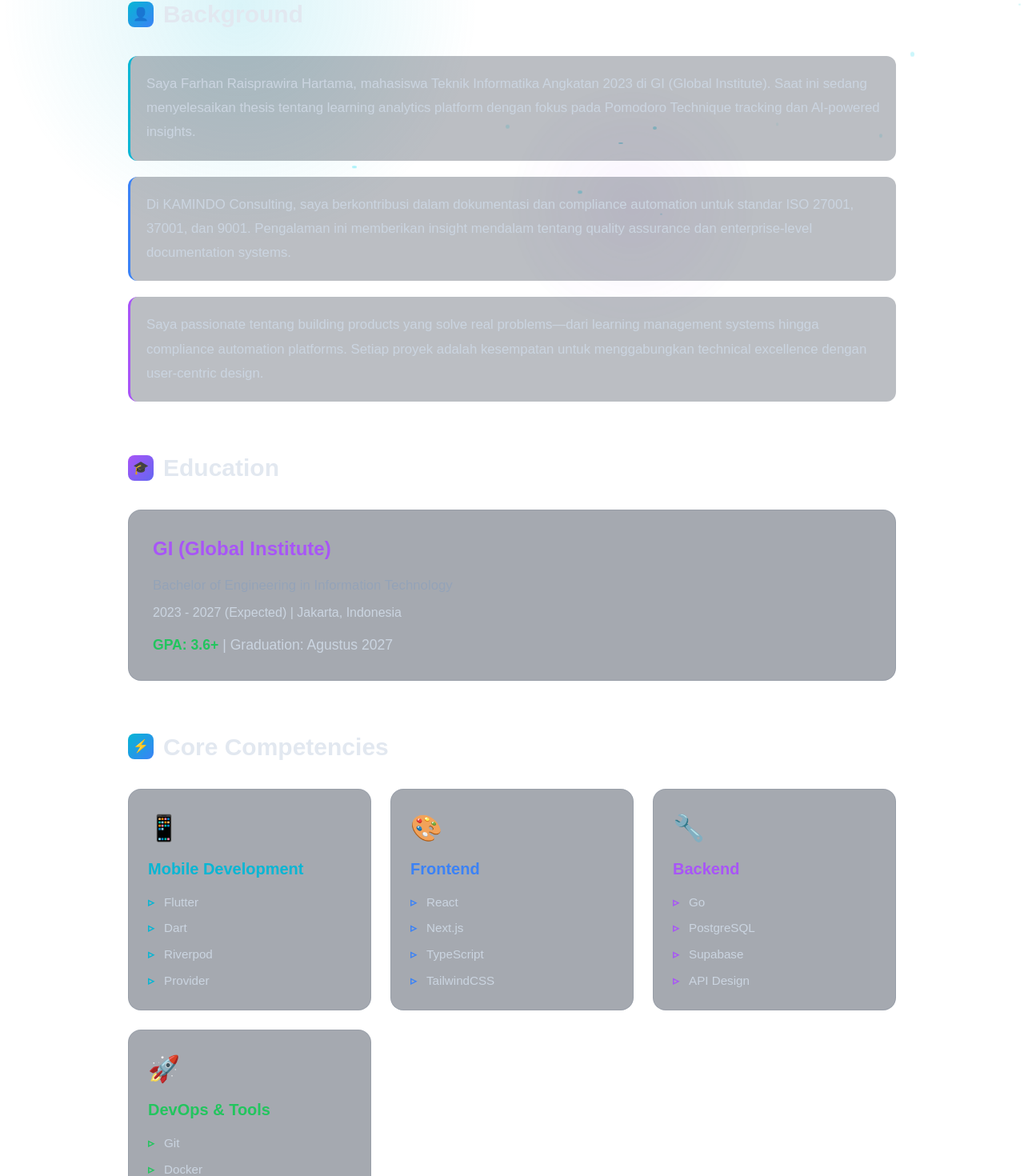
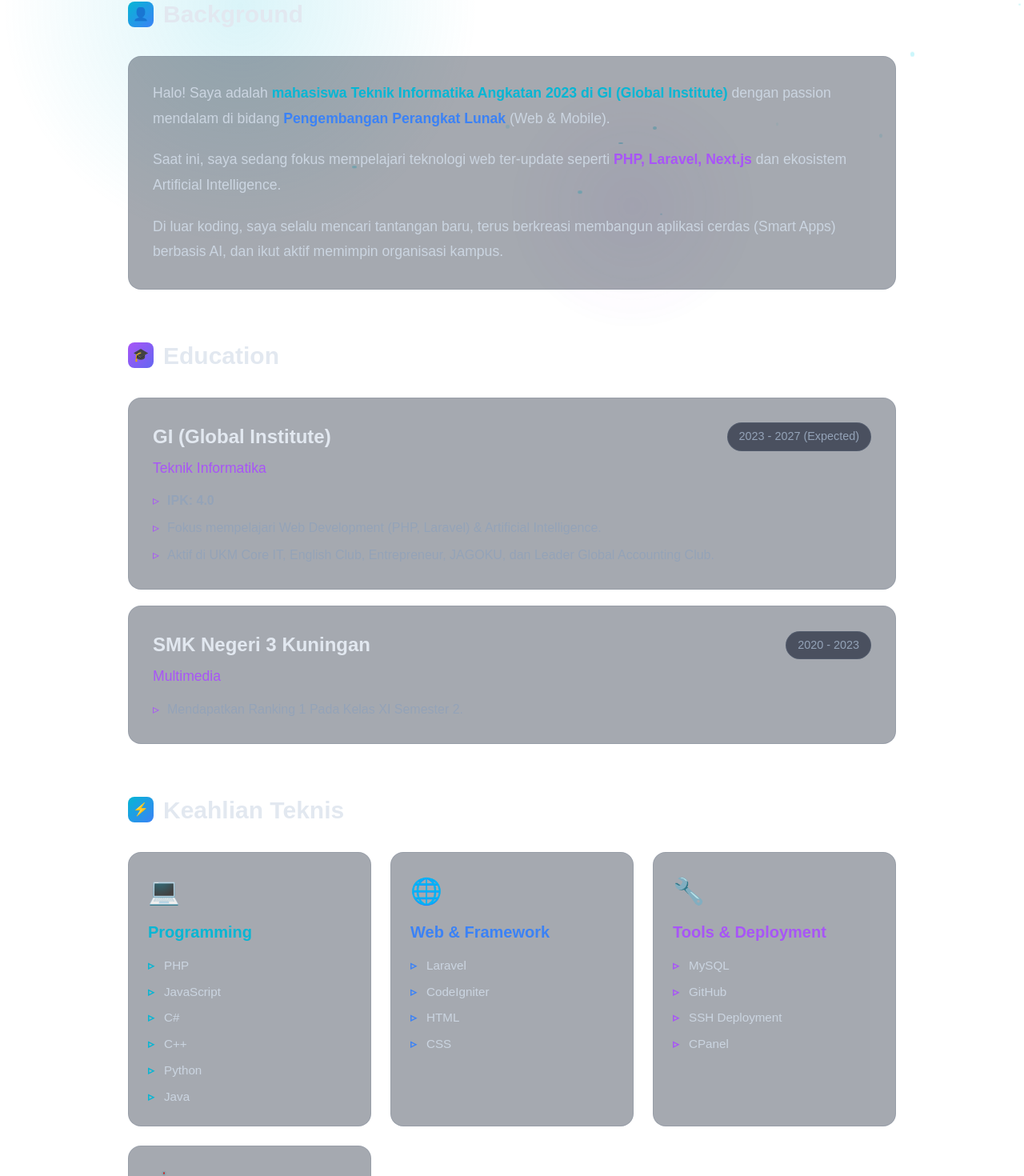
Before and after one commit to Hartamatamatama/portfolio_farhan, a Next.js app: page /about in a window 1280 px wide. Shown: the part 293-1763 px from the top of the page at 80% size. Built offline with nearby package versions, Linux system fonts and the light colour scheme.

Commit message:
fix: repair projects page JSX nesting + add highlights data from CV

```diff
--- a/app/about/page.tsx
+++ b/app/about/page.tsx
@@ -1,5 +1,6 @@
 "use client";
 
+import { useState, useEffect } from "react";
 import { useInView } from "@/hooks/useInView";
 
 // Helper function untuk ASMR smooth style transition
@@ -13,6 +14,9 @@ const getScrollStyle = (hasHydrated: boolean, isVisible: boolean, delay: string)
 };
 
 export default function About() {
+  const [isClient, setIsClient] = useState(false);
+  useEffect(() => setIsClient(true), []);
+
   const { ref: titleRef, isVisible: titleVisible, hasHydrated: titleHydrated } = useInView();
   const { ref: bgRef, isVisible: bgVisible, hasHydrated: bgHydrated } = useInView();
   const { ref: eduRef, isVisible: eduVisible, hasHydrated: eduHydrated } = useInView();
@@ -28,6 +32,7 @@ export default function About() {
       position: "relative",
     }}>
       <div style={{ maxWidth: "1000px", margin: "0 auto", padding: "0 20px", position: "relative", zIndex: 1 }}>
+        {/* Title */}
         <div ref={titleRef} style={{
           marginBottom: "60px",
           ...getScrollStyle(titleHydrated, titleVisible, "0s")
@@ -80,39 +85,34 @@ export default function About() {
             Background
           </h2>
           <div style={{
-            display: "flex",
-            flexDirection: "column",
-            gap: "20px",
-            color: "#cbd5e1",
+            background: "rgba(30, 41, 59, 0.4)",
+            border: "1px solid rgba(100, 116, 139, 0.2)",
+            borderRadius: "16px",
+            padding: "30px",
+            fontSize: "1.1rem",
             lineHeight: 1.8,
-            fontSize: "1.05rem",
-          }}>
-            <p style={{
-              padding: "20px",
-              background: "rgba(30, 41, 59, 0.3)",
-              borderRadius: "12px",
-              borderLeft: "3px solid #06b6d4",
-              transition: "all 0.3s",
-            }}>
-              Saya Farhan Raisprawira Hartama, mahasiswa Teknik Informatika Angkatan 2023 di GI (Global Institute). Saat ini sedang menyelesaikan thesis tentang learning analytics platform dengan fokus pada Pomodoro Technique tracking dan AI-powered insights.
+            transition: "all 0.4s cubic-bezier(0.4, 0, 0.2, 1)",
+            cursor: "default",
+          }}
+            onMouseOver={(e) => {
+              e.currentTarget.style.borderColor = "rgba(6, 182, 212, 0.4)";
+              e.currentTarget.style.transform = "translateY(-5px)";
+              e.currentTarget.style.boxShadow = "0 20px 40px rgba(6, 182, 212, 0.1)";
+            }}
+            onMouseOut={(e) => {
+              e.currentTarget.style.borderColor = "rgba(100, 116, 139, 0.2)";
+              e.currentTarget.style.transform = "translateY(0)";
+              e.currentTarget.style.boxShadow = "none";
+            }}
+          >
+            <p style={{ marginBottom: "20px" }}>
+              Halo! Saya adalah <strong style={{ color: "#06b6d4" }}>mahasiswa Teknik Informatika Angkatan 2023 di GI (Global Institute)</strong> dengan passion mendalam di bidang <strong style={{ color: "#3b82f6" }}>Pengembangan Perangkat Lunak</strong> (Web & Mobile).
             </p>
-            <p style={{
-              padding: "20px",
-              background: "rgba(30, 41, 59, 0.3)",
-              borderRadius: "12px",
-              borderLeft: "3px solid #3b82f6",
-              transition: "all 0.3s",
-            }}>
-              Di KAMINDO Consulting, saya berkontribusi dalam dokumentasi dan compliance automation untuk standar ISO 27001, 37001, dan 9001. Pengalaman ini memberikan insight mendalam tentang quality assurance dan enterprise-level documentation systems.
+            <p style={{ marginBottom: "20px" }}>
+              Saat ini, saya sedang fokus mempelajari teknologi web ter-update seperti <strong style={{ color: "#a855f7" }}>PHP, Laravel, Next.js</strong> dan ekosistem Artificial Intelligence.
             </p>
-            <p style={{
-              padding: "20px",
-              background: "rgba(30, 41, 59, 0.3)",
-              borderRadius: "12px",
-              borderLeft: "3px solid #a855f7",
-              transition: "all 0.3s",
-            }}>
-              Saya passionate tentang building products yang solve real problems—dari learning management systems hingga compliance automation platforms. Setiap proyek adalah kesempatan untuk menggabungkan technical excellence dengan user-centric design.
+            <p>
+              Di luar koding, saya selalu mencari tantangan baru, terus berkreasi membangun aplikasi cerdas (Smart Apps) berbasis AI, dan ikut aktif memimpin organisasi kampus.
             </p>
           </div>
         </section>
@@ -143,6 +143,9 @@ export default function About() {
             }}>🎓</span>
             Education
           </h2>
+
+          <div style={{ display: "flex", flexDirection: "column", gap: "20px" }}>
+            {/* Kuliah */}
             <div style={{
               background: "rgba(30, 41, 59, 0.4)",
               border: "1px solid rgba(100, 116, 139, 0.2)",
@@ -165,20 +168,106 @@ export default function About() {
               <h3 style={{
                 fontSize: "1.5rem",
                 fontWeight: 600,
-              color: "#a855f7",
-              marginBottom: "15px",
+                color: "#e2e8f0",
+                marginBottom: "8px",
+                display: "flex",
+                justifyContent: "space-between",
+                alignItems: "center",
+                flexWrap: "wrap",
+                gap: "10px",
               }}>
                 GI (Global Institute)
+                <span style={{
+                  fontSize: "0.9rem",
+                  fontWeight: 500,
+                  color: "#94a3b8",
+                  background: "rgba(15, 23, 42, 0.6)",
+                  padding: "6px 14px",
+                  borderRadius: "20px",
+                  border: "1px solid rgba(100, 116, 139, 0.3)",
+                }}>2023 - 2027 (Expected)</span>
               </h3>
-            <p style={{ color: "#94a3b8", marginBottom: "10px", fontSize: "1.05rem" }}>
-              Bachelor of Engineering in Information Technology
-            </p>
-            <p style={{ color: "#cbd5e1", marginBottom: "15px" }}>
-              2023 - 2027 (Expected) | Jakarta, Indonesia
-            </p>
-            <p style={{ color: "#cbd5e1", fontSize: "1.1rem" }}>
-              <strong style={{ color: "#22c55e" }}>GPA: 3.6+</strong> | Graduation: Agustus 2027
-            </p>
+              <p style={{
+                fontSize: "1.1rem",
+                color: "#a855f7",
+                marginBottom: "16px",
+                fontWeight: 500,
+              }}>Teknik Informatika</p>
+              <ul style={{
+                listStyle: "none",
+                padding: 0,
+                margin: 0,
+                display: "flex",
+                flexDirection: "column",
+                gap: "10px",
+                color: "#94a3b8",
+              }}>
+                <li style={{ display: "flex", gap: "10px" }}><span style={{ color: "#a855f7" }}>▹</span> <strong>IPK: 4.0</strong></li>
+                <li style={{ display: "flex", gap: "10px" }}><span style={{ color: "#a855f7" }}>▹</span> Fokus mempelajari Web Development (PHP, Laravel) & Artificial Intelligence.</li>
+                <li style={{ display: "flex", gap: "10px" }}><span style={{ color: "#a855f7" }}>▹</span> Aktif di UKM Core IT, English Club, Entrepreneur, JAGOKU, dan Leader Global Accounting Club.</li>
+              </ul>
+            </div>
+
+            {/* SMK */}
+            <div style={{
+              background: "rgba(30, 41, 59, 0.4)",
+              border: "1px solid rgba(100, 116, 139, 0.2)",
+              borderRadius: "16px",
+              padding: "30px",
+              transition: "all 0.4s cubic-bezier(0.4, 0, 0.2, 1)",
+              cursor: "default",
+            }}
+              onMouseOver={(e) => {
+                e.currentTarget.style.borderColor = "#a855f7";
+                e.currentTarget.style.transform = "translateY(-5px)";
+                e.currentTarget.style.boxShadow = "0 20px 40px rgba(168, 85, 247, 0.15)";
+              }}
+              onMouseOut={(e) => {
+                e.currentTarget.style.borderColor = "rgba(100, 116, 139, 0.2)";
+                e.currentTarget.style.transform = "translateY(0)";
+                e.currentTarget.style.boxShadow = "none";
+              }}
+            >
+              <h3 style={{
+                fontSize: "1.5rem",
+                fontWeight: 600,
+                color: "#e2e8f0",
+                marginBottom: "8px",
+                display: "flex",
+                justifyContent: "space-between",
+                alignItems: "center",
+                flexWrap: "wrap",
+                gap: "10px",
+              }}>
+                SMK Negeri 3 Kuningan
+                <span style={{
+                  fontSize: "0.9rem",
+                  fontWeight: 500,
+                  color: "#94a3b8",
+                  background: "rgba(15, 23, 42, 0.6)",
+                  padding: "6px 14px",
+                  borderRadius: "20px",
+                  border: "1px solid rgba(100, 116, 139, 0.3)",
+                }}>2020 - 2023</span>
+              </h3>
+              <p style={{
+                fontSize: "1.1rem",
+                color: "#a855f7",
+                marginBottom: "16px",
+                fontWeight: 500,
+              }}>Multimedia</p>
+              <ul style={{
+                listStyle: "none",
+                padding: 0,
+                margin: 0,
+                display: "flex",
+                flexDirection: "column",
+                gap: "10px",
+                color: "#94a3b8",
+              }}>
+                <li style={{ display: "flex", gap: "10px" }}><span style={{ color: "#a855f7" }}>▹</span> Mendapatkan Ranking 1 Pada Kelas XI Semester 2.</li>
+              </ul>
+            </div>
           </div>
         </section>
 
@@ -206,7 +295,7 @@ export default function About() {
               justifyContent: "center",
               fontSize: "16px",
             }}>⚡</span>
-            Core Competencies
+            Keahlian Teknis
           </h2>
           <div style={{
             display: "grid",
@@ -215,27 +304,27 @@ export default function About() {
           }}>
             {[
               {
-                title: "Mobile Development",
-                icon: "📱",
-                skills: ["Flutter", "Dart", "Riverpod", "Provider"],
+                title: "Programming",
+                icon: "💻",
+                skills: ["PHP", "JavaScript", "C#", "C++", "Python", "Java"],
                 color: "#06b6d4",
               },
               {
-                title: "Frontend",
-                icon: "🎨",
-                skills: ["React", "Next.js", "TypeScript", "TailwindCSS"],
+                title: "Web & Framework",
+                icon: "🌐",
+                skills: ["Laravel", "CodeIgniter", "HTML", "CSS"],
                 color: "#3b82f6",
               },
               {
-                title: "Backend",
+                title: "Tools & Deployment",
                 icon: "🔧",
-                skills: ["Go", "PostgreSQL", "Supabase", "API Design"],
+                skills: ["MySQL", "GitHub", "SSH Deployment", "CPanel"],
                 color: "#a855f7",
               },
               {
-                title: "DevOps & Tools",
-                icon: "🚀",
-                skills: ["Git", "Docker", "CI/CD", "Linux"],
+                title: "Other Skills",
+                icon: "🤖",
+                skills: ["OpenRouter (AI)", "Canva", "Microsoft Office"],
                 color: "#22c55e",
               },
             ].map((category, idx) => (
@@ -342,11 +431,11 @@ export default function About() {
             gap: "16px",
           }}>
             {[
-              { emoji: "🏆", text: "Maintaining GPA 3.6+ throughout college years" },
-              { emoji: "🚀", text: "Developed Smart Learning Tracker with 13+ routes and real-time analytics" },
-              { emoji: "📋", text: "Designed compliance documentation systems for ISO standards" },
-              { emoji: "🎓", text: "Thesis on learning analytics combining Pomodoro technique with AI insights" },
-              { emoji: "💡", text: "Led multiple full-stack projects from concept to deployment" },
+              { emoji: "🏆", text: "Juara 1 Lomba Cerdas Cermat Tingkat Kampus" },
+              { emoji: "🎓", text: "Meraih IPK 4.0 di Program Studi Teknik Informatika GI" },
+              { emoji: "🌟", text: "Leader UKM Global Accounting Club (Mengajar Basic Accounting)" },
+              { emoji: "🚀", text: "Mendevelop puluhan website admin & sistem informasi untuk berbagai klien" },
+              { emoji: "🧠", text: "Sertifikasi Big Data Analytics & Cloud Practitioner Essentials" },
             ].map((achievement, i) => (
               <div
                 key={i}
--- a/app/projects/page.tsx
+++ b/app/projects/page.tsx
@@ -18,80 +18,78 @@ export default function Projects() {
   const { ref: descRef, isVisible: descVisible, hasHydrated: descHydrated } = useInView();
   const { ref: gridRef, isVisible: gridVisible, hasHydrated: gridHydrated } = useInView();
 
-  const projects = [
+    const projects = [
     {
-      title: "Smart Learning Tracker",
-      description: "Comprehensive learning management platform built with Flutter + Supabase for tracking study sessions, mood patterns, and productivity insights.",
-      status: "In Progress",
-      highlights: [
-        "13+ Routes dengan Riverpod state management",
-        "Pomodoro & Stopwatch timer dengan foreground service alarm 3x",
-        "Mood tracking dengan 4 parameter, 5 warna split dark/light",
-        "History search dengan pagination (10/25/50/100) + filter & export",
-        "AI-powered report generation via OpenRouter",
-        "Session chaining untuk continued learning sessions",
-        "Analytics dashboard dengan 7/14/30 hari insights",
-      ],
-      tags: ["Flutter", "Dart", "Riverpod", "Supabase", "PostgreSQL"],
-      icon: "📱",
-      accent: "#06b6d4",
+      title: "Smart Learning Tracker AI",
+      description: "Aplikasi dan website tracking pembelajaran cerdas berbasis Artificial Intelligence dengan timer Pomodoro dan analitik belajar.",
+      tags: ["Artificial Intelligence", "Flutter", "Supabase"],
+      link: "#",
+      color: "#06b6d4",
+      highlights: ["Timer Pomodoro & Stopwatch", "AI Learning Report", "Mood & Analytics Tracking"]
     },
     {
-      title: "Thesis: Learning Analytics Dashboard",
-      description: "Full-stack analytics platform analyzing student engagement patterns through Pomodoro sessions. Combines Flutter frontend with Go backend.",
-      status: "In Progress",
-      highlights: [
-        "Real-time Pomodoro session tracking",
-        "Advanced analytics: 7/14/30-day trend analysis",
-        "AI insights menggunakan pattern recognition",
-        "Custom dashboard dengan drag-and-drop widgets",
-      ],
-      tags: ["Flutter", "Go", "PostgreSQL", "Analytics", "AI"],
-      icon: "📊",
-      accent: "#3b82f6",
+      title: "Zodiac Forecasting AI",
+      description: "Aplikasi peramalan zodiak berbasis Artificial Intelligence menggunakan model OpenRouter.",
+      tags: ["Artificial Intelligence", "Python", "OpenRouter"],
+      link: "#",
+      color: "#3b82f6",
+      highlights: ["Natural Language Processing", "REST API Integration", "JSON Prediction Output"]
     },
     {
-      title: "ISO Compliance Automation",
-      description: "Enterprise compliance documentation system for ISO 27001, 37001, and 9001 standards.",
-      status: "Production",
-      highlights: [
-        "Automated document generation & validation",
-        "Compliance checklist automation",
-        "Audit trail & version control",
-        "Multi-client support untuk KAMINDO Consulting",
-      ],
-      tags: ["Documentation", "Compliance", "Enterprise"],
-      icon: "📋",
-      accent: "#22c55e",
+      title: "Car Rental System",
+      description: "Website manajemen rental mobil dengan fitur pemesanan dan ketersediaan armada real-time.",
+      tags: ["PHP", "Laravel", "MySQL"],
+      link: "#",
+      color: "#a855f7",
+      highlights: ["Booking & Availability", "Admin Dashboard", "Payment Gateway"]
     },
     {
-      title: "BIMBEL MAMA ALIF Platform",
-      description: "Learning platform untuk private tutoring center dengan progress tracking dan parent communication.",
-      status: "In Progress",
-      highlights: [
-        "Student progress dashboard",
-        "Parent & tutor communication hub",
-        "Attendance tracking system",
-        "Performance analytics per subject",
-      ],
-      tags: ["React", "Next.js", "Supabase"],
-      icon: "🎓",
-      accent: "#a855f7",
+      title: "Creative Academy Ticketing",
+      description: "Platform pembelian tiket workshop Creative Academy dengan framework Laravel.",
+      tags: ["PHP", "Laravel", "Ticketing"],
+      link: "#",
+      color: "#22c55e",
+      highlights: ["Event Management", "QR Code Check-in", "E-Ticket Generation"]
     },
     {
-      title: "This Portfolio",
-      description: "Interactive portfolio website built with Next.js, TypeScript, and inline CSS. Showcasing all projects and experiences with ASMR animations.",
-      status: "Production",
-      highlights: [
-        "Full-stack Next.js 16 dengan App Router",
-        "Dark mode dengan gradient design system",
-        "Fully responsive & accessible (WCAG compliant)",
-        "Static generation untuk fast page load",
-        "Typing effect, hover animations, scroll reveals",
-      ],
-      tags: ["Next.js", "React", "TypeScript", "CSS"],
-      icon: "🦇",
-      accent: "#06b6d4",
+      title: "Library Information System",
+      description: "Website sistem informasi perpustakaan menggunakan framework CodeIgniter.",
+      tags: ["PHP", "CodeIgniter", "MySQL"],
+      link: "#",
+      color: "#f59e0b",
+      highlights: ["Catalog Search", "Loan & Return", "Member Management"]
+    },
+    {
+      title: "Agriculture Info System",
+      description: "Website sistem informasi khusus yang dirancang untuk membantu para petani.",
+      tags: ["Web Development", "UI/UX", "PHP"],
+      link: "#",
+      color: "#ec4899",
+      highlights: ["Crop Database", "Weather Advisory", "Farmer Forum"]
+    },
+    {
+      title: "Fruit Catcher Game",
+      description: "Aplikasi game kasual 'Fruit Catcher' interaktif dengan sistem skor.",
+      tags: ["Game Development", "Java"],
+      link: "#",
+      color: "#ef4444",
+      highlights: ["Sprite Animation", "Collision Detection", "High Score System"]
+    },
+    {
+      title: "School Payment System",
+      description: "Aplikasi desktop sederhana untuk manajemen pembayaran SPP Sekolah.",
+      tags: ["Java", "Desktop App"],
+      link: "#",
+      color: "#6366f1",
+      highlights: ["Monthly Billing", "Receipt Print", "Student Ledger"]
+    },
+    {
+      title: "Multiple Admin Dashboards",
+      description: "Mendevelop puluhan website panel admin dengan berbagai macam tema dan kebutuhan bisnis.",
+      tags: ["Full-stack", "Dashboard", "CMS"],
+      link: "#",
+      color: "#8b5cf6",
+      highlights: ["Role-based Access", "Data CRUD", "Custom Theme Engine"]
     },
   ];
 
@@ -162,9 +160,9 @@ export default function Projects() {
 
               }}
               onMouseOver={(e) => {
-                e.currentTarget.style.borderColor = project.accent;
+                e.currentTarget.style.borderColor = project.color;
                 e.currentTarget.style.transform = "translateY(-8px)";
-                e.currentTarget.style.boxShadow = `0 24px 48px ${project.accent}15`;
+                e.currentTarget.style.boxShadow = `0 24px 48px ${project.color}15`;
               }}
               onMouseOut={(e) => {
                 e.currentTarget.style.borderColor = "rgba(100, 116, 139, 0.2)";
@@ -179,7 +177,7 @@ export default function Projects() {
                 left: 0,
                 right: 0,
                 height: "3px",
-                background: `linear-gradient(to right, ${project.accent}, transparent)`,
+                background: `linear-gradient(to right, ${project.color}, transparent)`,
                 opacity: 0,
                 transition: "opacity 0.3s",
               }}
@@ -195,7 +193,7 @@ export default function Projects() {
               <div style={{ marginBottom: "20px" }}>
                 <div style={{ display: "flex", justifyContent: "space-between", alignItems: "start", marginBottom: "15px" }}>
                   <div style={{ display: "flex", alignItems: "center", gap: "12px" }}>
-                    <span style={{ fontSize: "2rem" }}>{project.icon}</span>
+                    <span style={{ width: "14px", height: "14px", borderRadius: "50%", backgroundColor: project.color, boxShadow: `0 0 12px ${project.color}`, flexShrink: 0 }}></span>
                     <h2 style={{
                       fontSize: "1.5rem",
                       fontWeight: 700,
@@ -205,19 +203,6 @@ export default function Projects() {
                       {project.title}
                     </h2>
                   </div>
-                  <span style={{
-                    backgroundColor: project.status === "Production" ? "rgba(34, 197, 94, 0.15)" : "rgba(59, 130, 246, 0.15)",
-                    color: project.status === "Production" ? "#4ade80" : "#60a5fa",
-                    padding: "6px 14px",
-                    borderRadius: "20px",
-                    fontSize: "0.75rem",
-                    fontWeight: 600,
-                    whiteSpace: "nowrap",
-                    border: `1px solid ${project.status === "Production" ? "rgba(34, 197, 94, 0.3)" : "rgba(59, 130, 246, 0.3)"}`,
-                    transition: "all 0.3s",
-                  }}>
-                    {project.status}
-                  </span>
                 </div>
                 <p style={{ color: "#94a3b8", fontSize: "1rem", lineHeight: 1.6 }}>
                   {project.description}
@@ -229,7 +214,7 @@ export default function Projects() {
                 <h3 style={{
                   fontSize: "0.8rem",
                   fontWeight: 700,
-                  color: project.accent,
+                  color: project.color,
                   textTransform: "uppercase",
                   letterSpacing: "1.5px",
                   marginBottom: "15px",
@@ -248,7 +233,7 @@ export default function Projects() {
                         transition: "all 0.3s",
                       }}
                       onMouseOver={(e) => {
-                        e.currentTarget.style.color = project.accent;
+                        e.currentTarget.style.color = project.color;
                         e.currentTarget.style.transform = "translateX(5px)";
                       }}
                       onMouseOut={(e) => {
@@ -259,7 +244,7 @@ export default function Projects() {
                       <span style={{
                         position: "absolute",
                         left: "0",
-                        color: project.accent,
+                        color: project.color,
                         transition: "all 0.3s",
                       }}>▹</span>
                       {highlight}
@@ -291,10 +276,10 @@ export default function Projects() {
                       cursor: "default",
                     }}
                     onMouseOver={(e) => {
-                      e.currentTarget.style.borderColor = project.accent;
-                      e.currentTarget.style.color = project.accent;
+                      e.currentTarget.style.borderColor = project.color;
+                      e.currentTarget.style.color = project.color;
                       e.currentTarget.style.transform = "scale(1.1)";
-                      e.currentTarget.style.boxShadow = `0 4px 12px ${project.accent}22`;
+                      e.currentTarget.style.boxShadow = `0 4px 12px ${project.color}22`;
                     }}
                     onMouseOut={(e) => {
                       e.currentTarget.style.borderColor = "rgba(100, 116, 139, 0.3)";
```
Lines whose indentation alone changed are shown as unchanged.
